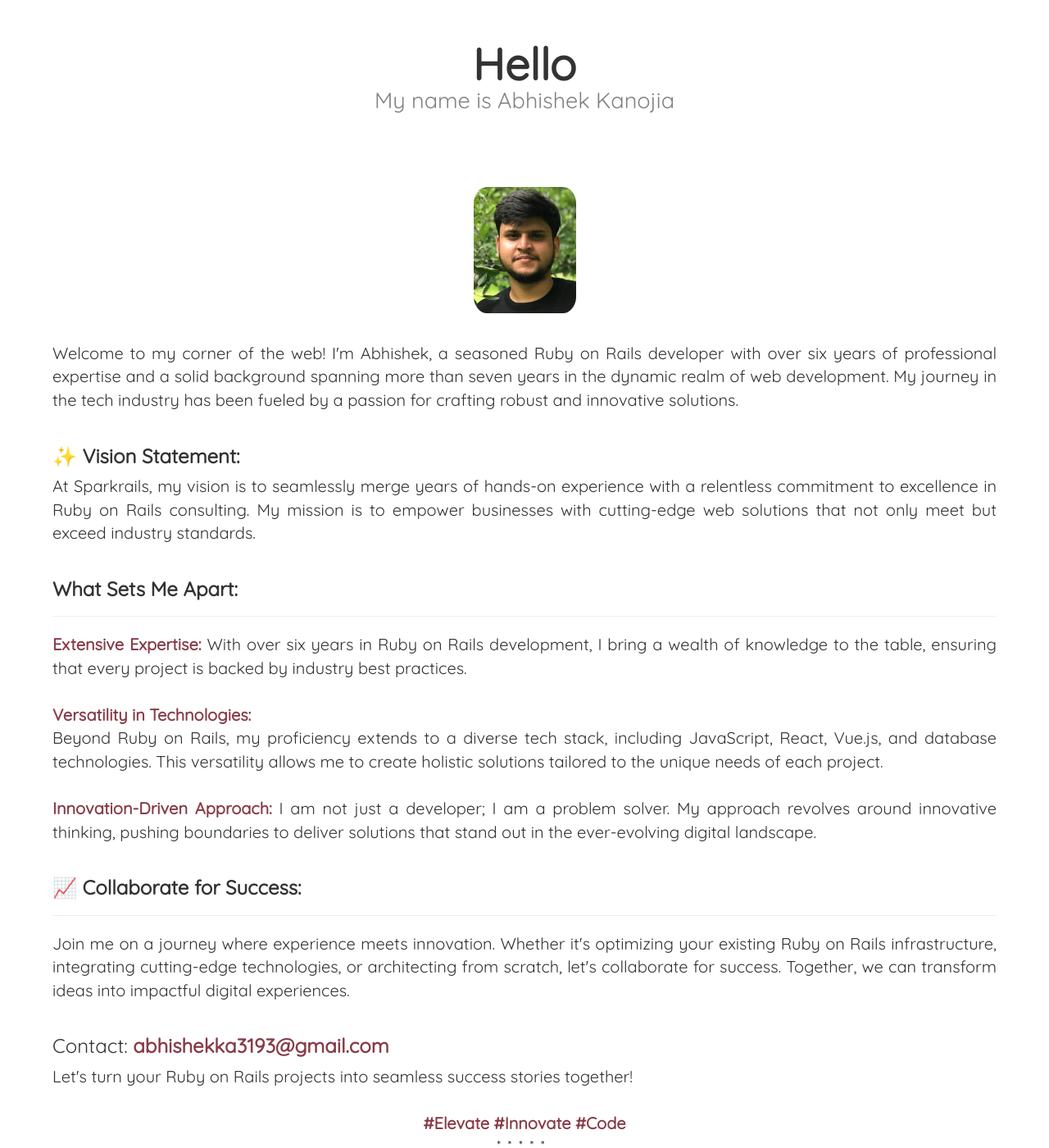
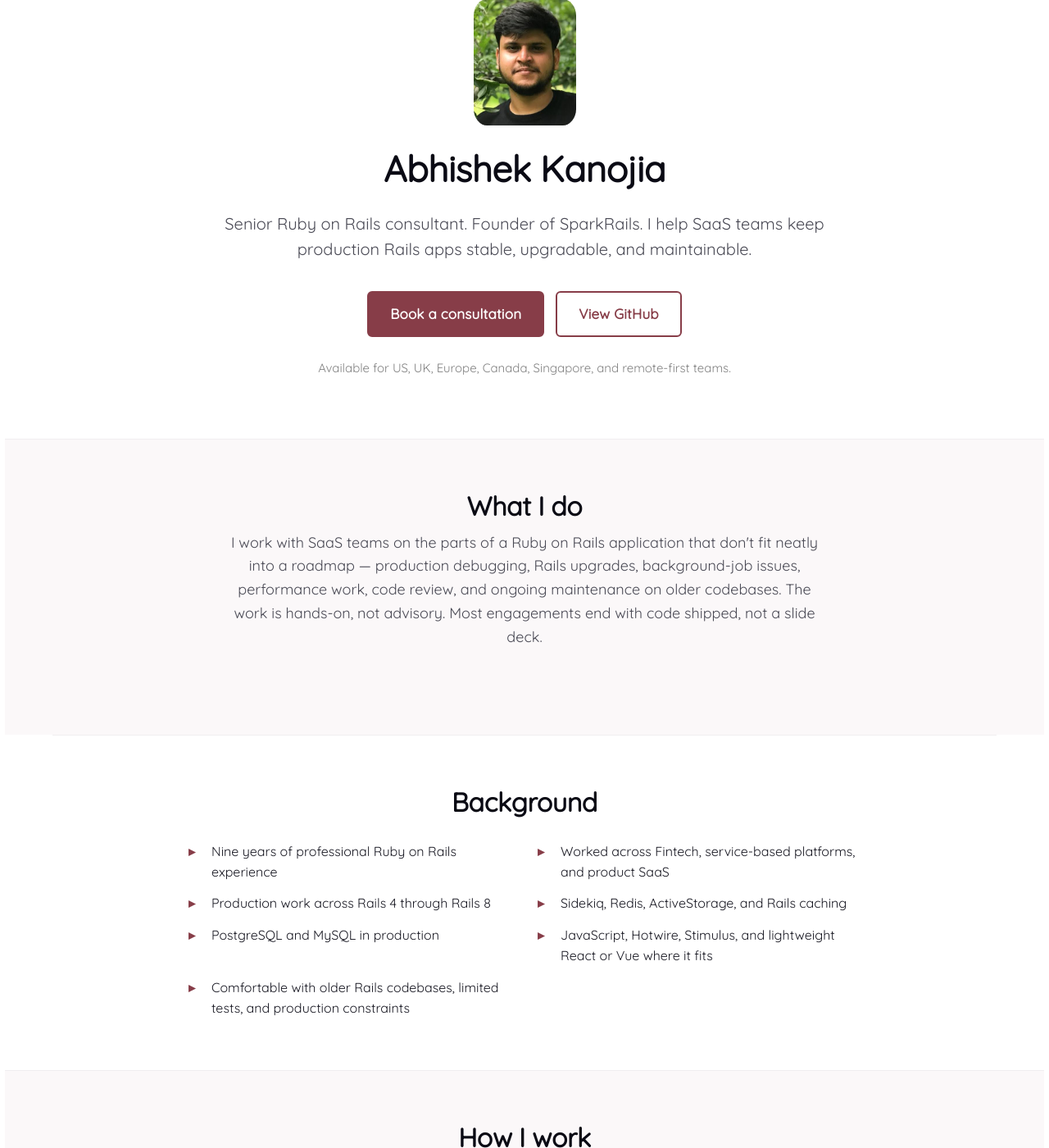
Before and after one commit to abhikanojia/abhikanojia.github.io, a Jekyll site: the page built from author/index.md, in a window 1280 px wide and 1400 px high, scrolled down 199 px. Shown: the whole window at 82% size. Built offline with Jekyll 4.4.1, drawn with Linux system fonts in a browser that asks for light colours; some of the changed text lies outside the part shown.

Commit message:
Add new blog

```diff
--- a/author/index.md
+++ b/author/index.md
@@ -1,48 +1,88 @@
 ---
 layout: page
-title: Hello
-description: "Meet the minds behind SparkRails. Explore our team's expertise and insights. Discover a passion \for excellence in Ruby on Rails development. Learn more now!"
-subtitle: My name is Abhishek Kanojia
+title: About Abhishek Kanojia
+hide_page_title: true
+description: "Abhishek Kanojia — senior Ruby on Rails consultant and founder of SparkRails. Nine years of Rails experience across Fintech, service-based platforms, and product SaaS — focused on legacy Rails upgrades, production debugging, and maintenance."
 sitemap:
   priority: 0.9
+keywords:
+  - Abhishek Kanojia
+  - Ruby on Rails consultant
+  - SparkRails
+  - senior Rails developer
+  - Rails upgrade consultant
+  - legacy Rails maintenance
 ---
 
-<img src="{{ '/assets/img/avatar.jpg' | prepend: site.baseurl }}" alt="Abhishek Kanojia - Image" id="about-img">
+<section class="hero">
+  <img src="{{ '/assets/img/avatar.jpg' | prepend: site.baseurl }}" alt="Abhishek Kanojia" id="about-img">
+  <h1>Abhishek Kanojia</h1>
+  <p class="hero-sub">
+    Senior Ruby on Rails consultant. Founder of SparkRails. I help SaaS teams keep production Rails apps stable, upgradable, and maintainable.
+  </p>
+  <div class="hero-ctas">
+    <a href="mailto:abhishekka3193@gmail.com?subject=Rails%20consultation" class="btn-primary-sr">Book a consultation</a>
+    <a href="https://github.com/abhikanojia" class="btn-secondary-sr" target="_blank" rel="noopener">View GitHub</a>
+  </div>
+  <p class="hero-availability">
+    Available for US, UK, Europe, Canada, Singapore, and remote-first teams.
+  </p>
+</section>
 
-<div id="describe-text">
-	<div class='justify'>
-		<div class='para'> Welcome to my corner of the web! I'm Abhishek, a seasoned Ruby on Rails developer with over six years of professional expertise and a solid background spanning more than seven years in the dynamic realm of web development. My journey in the tech industry has been fueled by a passion for crafting robust and innovative solutions.</div>
-	</div>
-	<br/>
-	<div class='justify'>
-		<h3><b>✨ Vision Statement:</b></h3>
-		<div class="para">At Sparkrails, my vision is to seamlessly merge years of hands-on experience with a relentless commitment to excellence in Ruby on Rails consulting. My mission is to empower businesses with cutting-edge web solutions that not only meet but exceed industry standards.</div>
-	</div>
-	<br/>
-	<div class='justify para'>
-		<h3><b>What Sets Me Apart:</b></h3>
-		<hr/>
-		<div class="para"><strong>Extensive Expertise:</strong> With over six years in Ruby on Rails development, I bring a wealth of knowledge to the table, ensuring that every project is backed by industry best practices.</div>
-		<br/>
-		<strong>Versatility in Technologies:</strong>
-		<div class="para">Beyond Ruby on Rails, my proficiency extends to a diverse tech stack, including JavaScript, React, Vue.js, and database technologies. This versatility allows me to create holistic solutions tailored to the unique needs of each project.</div>
-		<br/>
-		<strong>Innovation-Driven Approach:</strong> I am not just a developer; I am a problem solver. My approach revolves around innovative thinking, pushing boundaries to deliver solutions that stand out in the ever-evolving digital landscape.
-	</div>
-	<br/>
-	<div class='justify para'>
-		<h3><b>📈 Collaborate for Success:</b></h3>
-		<hr/>
-		<div>Join me on a journey where experience meets innovation. Whether it's optimizing your existing Ruby on Rails infrastructure, integrating cutting-edge technologies, or architecting from scratch, let's collaborate for success. Together, we can transform ideas into impactful digital experiences.</div>
-	</div>
-	<br/>
-	<div class='justify para'>
-		<h3>Contact: <strong>abhishekka3193@gmail.com</strong></h3>
-		<div>Let's turn your Ruby on Rails projects into seamless success stories together!</div>
-		<br/>
-		<div class='text-center'>
-		<strong>#Elevate</strong> <strong>#Innovate</strong> <strong>#Code</strong>
-		</div>
-	</div>
+<section class="section section-tinted">
+  <h2>What I do</h2>
+  <p class="section-lead">
+    I work with SaaS teams on the parts of a Ruby on Rails application that don't fit neatly into a roadmap — production debugging, Rails upgrades, background-job issues, performance work, code review, and ongoing maintenance on older codebases. The work is hands-on, not advisory. Most engagements end with code shipped, not a slide deck.
+  </p>
+</section>
 
+<section class="section">
+  <h2>Background</h2>
+  <ul class="experience-list">
+    <li>Nine years of professional Ruby on Rails experience</li>
+    <li>Worked across Fintech, service-based platforms, and product SaaS</li>
+    <li>Production work across Rails 4 through Rails 8</li>
+    <li>Sidekiq, Redis, ActiveStorage, and Rails caching</li>
+    <li>PostgreSQL and MySQL in production</li>
+    <li>JavaScript, Hotwire, Stimulus, and lightweight React or Vue where it fits</li>
+    <li>Comfortable with older Rails codebases, limited tests, and production constraints</li>
+  </ul>
+</section>
+
+<section class="section section-tinted">
+  <h2>How I work</h2>
+  <div class="process-block">
+    <p style="margin: 0;">
+      Most engagements start with a short technical review of the app — current Rails and Ruby version, Gemfile, background jobs, caching, deployment flow, and the parts that feel risky to change. From there I suggest a practical path: an audit, a focused project, or ongoing fractional support. I work directly with the team, ship code in your repository, and keep the scope and communication clear from the start.
+    </p>
+  </div>
+</section>
+
+<section class="section">
+  <h2>Areas of focus</h2>
+  <ul class="experience-list">
+    <li><a href="/rails-upgrade-consultant/">Rails 6.x and 7.x upgrade planning and execution</a></li>
+    <li><a href="/legacy-rails-maintenance/">Legacy Rails maintenance and ongoing support</a></li>
+    <li>Production debugging and incident investigation</li>
+    <li>Sidekiq, Redis, and background-job reliability</li>
+    <li>Rails performance work and query optimization</li>
+    <li>Code review and technical due diligence</li>
+  </ul>
+</section>
+
+<section class="section section-tinted">
+  <h2>Where to find me</h2>
+  <ul class="experience-list">
+    <li><strong>Email</strong> — <a href="mailto:abhishekka3193@gmail.com">abhishekka3193@gmail.com</a></li>
+    <li><strong>GitHub</strong> — <a href="https://github.com/abhikanojia" target="_blank" rel="noopener">github.com/abhikanojia</a></li>
+    <li><strong>SparkRails</strong> — <a href="/">sparkrails.com</a></li>
+  </ul>
+</section>
+
+<div class="cta-band">
+  <h2>Need senior Rails help?</h2>
+  <p>
+    Send a short description of the app, current Rails version, and the problem you are trying to solve. I will reply with the most sensible next step.
+  </p>
+  <a href="mailto:abhishekka3193@gmail.com?subject=Rails%20consultation" class="btn-primary-sr">Book a consultation</a>
 </div>
```
Also changed, not shown: _posts/rails-7/2026-06-19-rails-6-to-7-upgrade-checklist.md (added, +199 -0 lines).
